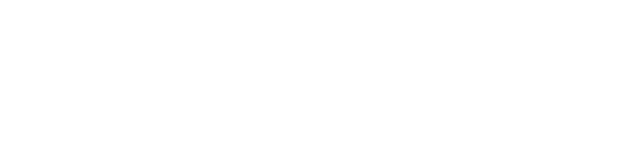
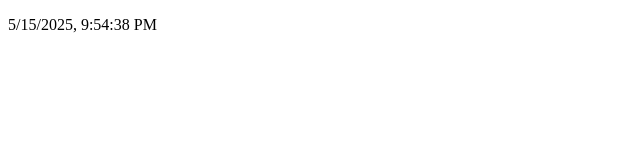
Before and after one commit to acciojob/clock-SaiKiran93814, a website: page main.html in a window 1280 px wide. Shown: the whole page, without its empty margins (0-640 px from the left). Drawn offline with Linux system fonts and the light colour scheme.

Commit message:
created a submission

```diff
--- a/main.html
+++ b/main.html
@@ -7,6 +7,9 @@
 </head>
 
 <body>
+	<p id="timer"></p>
+<script src="script.js"></script>
+
 	<!-- the entire body must be written by student -->
     <script type="text/javascript" src="./script.js">
 </script>
--- a/script.js
+++ b/script.js
@@ -1 +1,12 @@
 //your JS code here. If required.
+function updateClock() {
+  const timer = document.getElementById("timer");
+  const now = new Date();
+  timer.textContent = now.toLocaleString(); // Shows date and time
+}
+
+// Update the clock immediately on page load
+updateClock();
+
+// Then update it every second
+setInterval(updateClock, 1000);
```
